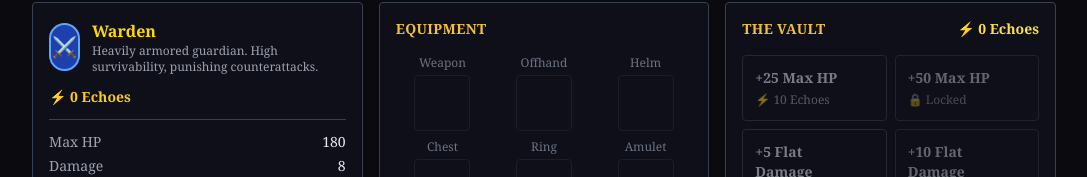
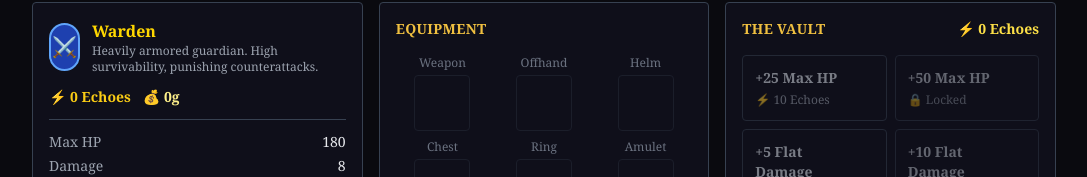
Before and after one commit to youngfire17/echoes-of-the-void, a React (Vite) app: page / in a window 1280 px wide. Shown: the part 196-373 px from the top of the page, without its empty margins (96-1183 px from the left). Built offline with nearby package versions, Linux system fonts and the light colour scheme.

Commit message:
feat: show gold balance in CharacterPanel

```diff
--- a/src/components/CharacterPanel.jsx
+++ b/src/components/CharacterPanel.jsx
@@ -3,7 +3,7 @@ import { usePlayerStore } from '../store/playerStore'
 import { CLASSES } from '../data/classes'
 
 export function CharacterPanel() {
-  const { classId, getStats, echoes } = usePlayerStore()
+  const { classId, getStats, echoes, gold } = usePlayerStore()
   const classData = CLASSES[classId]
   const stats = getStats()
 
@@ -29,7 +29,10 @@ export function CharacterPanel() {
           <div className="text-xs text-gray-400">{classData.description}</div>
         </div>
       </div>
-      <div className="text-yellow-400 text-sm font-semibold">⚡ {echoes} Echoes</div>
+      <div className="flex gap-3 text-sm font-semibold">
+        <span className="text-yellow-400">⚡ {echoes} Echoes</span>
+        <span className="text-yellow-200">💰 {gold}g</span>
+      </div>
       <hr className="border-gray-700" />
       <div className="space-y-1">
         {statRows.map(([label, value]) => (
```
